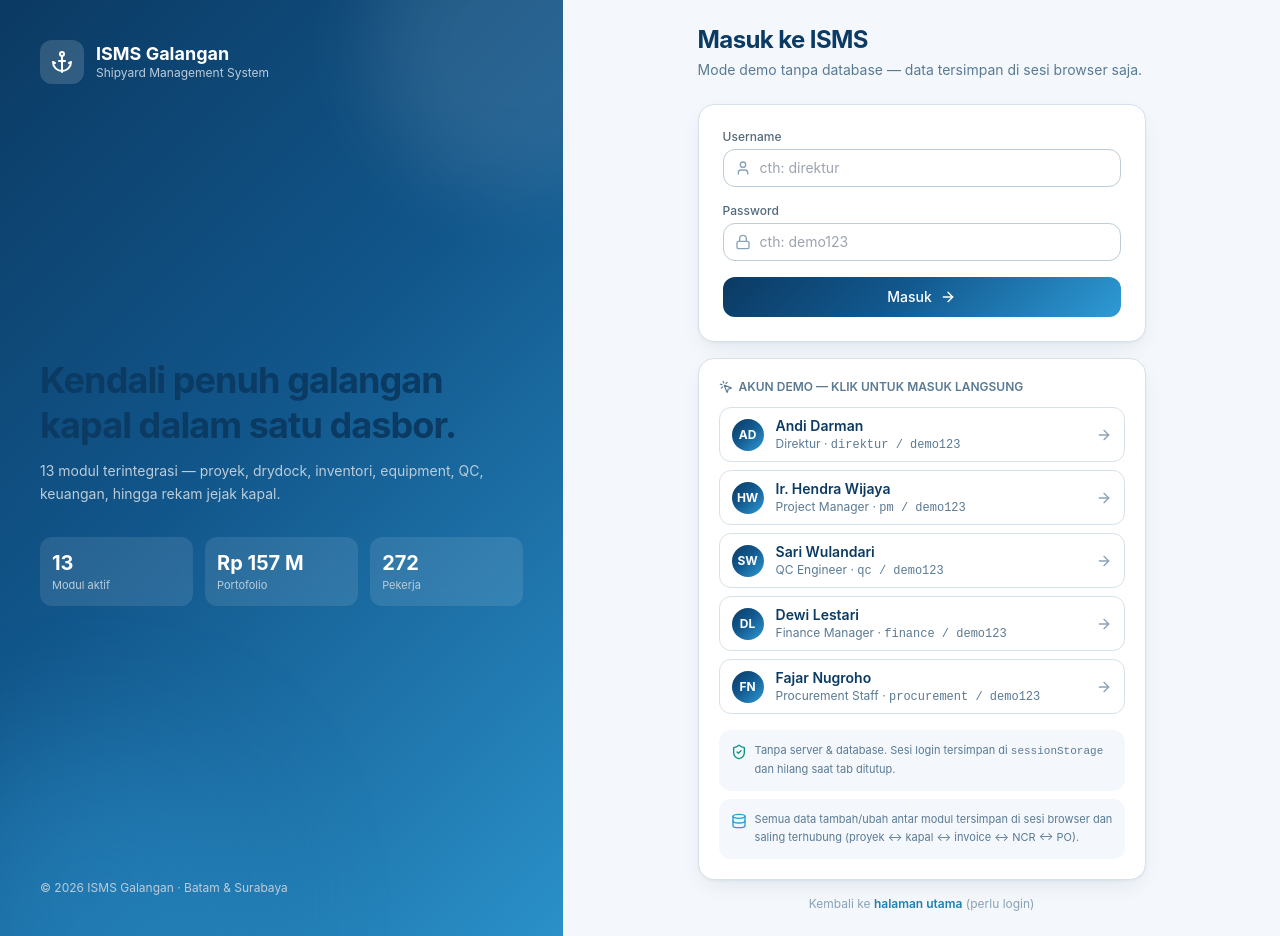
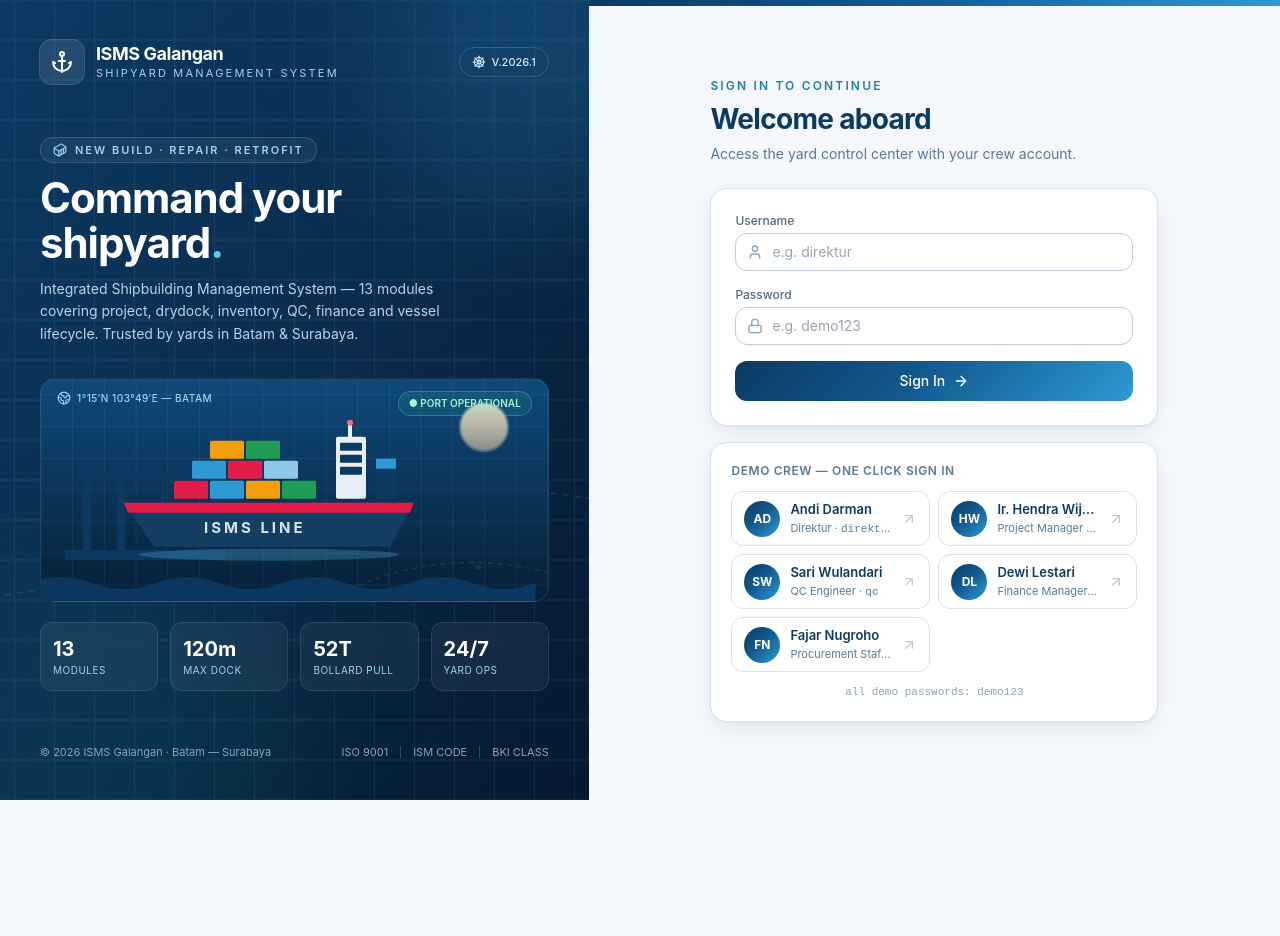
Before and after one commit to Ichsanul21/galangan, a React (Vite) app in the folder apps/web/: page /login in a window 1280 px wide. After the commit the page ends 800 px from the top, so only its background shows below. Built offline with nearby package versions, Linux system fonts and the light colour scheme.

Commit message:
Redesign login page standar pelayaran internasional

```diff
--- a/apps/web/src/pages/Login.tsx
+++ b/apps/web/src/pages/Login.tsx
@@ -1,9 +1,103 @@
 import { useState } from "react";
-import { useNavigate, useLocation, Link } from "react-router-dom";
+import { useNavigate, useLocation } from "react-router-dom";
 import { motion } from "framer-motion";
-import { Anchor, Lock, User, AlertCircle, ArrowRight, ShieldCheck, Database, MousePointerClick } from "lucide-react";
+import { Anchor, Lock, User, AlertCircle, ArrowRight, ArrowUpRight, Globe2, Container, ShipWheel } from "lucide-react";
 import { useAuth, demoUsers } from "../auth/auth";
 import { toast } from "../components/ui";
+
+/* Latar peta rute abstrak — garis lintang/bujur */
+function RouteGrid() {
+  return (
+    <svg className="absolute inset-0 h-full w-full opacity-[0.14]" preserveAspectRatio="xMidYMid slice" viewBox="0 0 800 1000">
+      {Array.from({ length: 17 }).map((_, i) => (
+        <line key={`v${i}`} x1={i * 50} y1="0" x2={i * 50} y2="1000" stroke="#8cc9e8" strokeWidth="1" />
+      ))}
+      {Array.from({ length: 21 }).map((_, i) => (
+        <line key={`h${i}`} x1="0" y1={i * 50} x2="800" y2={i * 50} stroke="#8cc9e8" strokeWidth="1" />
+      ))}
+      <path d="M -20 760 C 150 700, 260 780, 420 690 S 700 600, 840 640" fill="none" stroke="#5ec8f2" strokeWidth="2" strokeDasharray="8 7" />
+      <circle cx="420" cy="690" r="5" fill="#5ec8f2" />
+      <circle cx="420" cy="690" r="11" fill="none" stroke="#5ec8f2" strokeWidth="1.5" opacity="0.6" />
+      <circle cx="120" cy="738" r="4" fill="#f59e0b" />
+      <circle cx="690" cy="622" r="4" fill="#34d399" />
+    </svg>
+  );
+}
+
+/* Siluet kapal kontainer + crane pelabuhan */
+function ShipScene() {
+  return (
+    <div className="relative mt-8 h-56 w-full overflow-hidden rounded-2xl border border-white/10 bg-gradient-to-b from-[#0e4a7a] to-[#071f38]">
+      <RouteGrid />
+      {/* bulan */}
+      <div className="absolute right-10 top-6 h-12 w-12 rounded-full bg-[#f4e9c8] opacity-90 blur-[1px]" />
+      <div className="absolute right-10 top-6 h-12 w-12 rounded-full bg-gradient-to-b from-transparent to-[#071f38]/40" />
+      {/* crane pelabuhan */}
+      <svg className="absolute bottom-10 left-6 h-28 w-40 text-[#0b3a63]" viewBox="0 0 160 110" fill="currentColor" opacity="0.9">
+        <rect x="18" y="30" width="8" height="70" />
+        <rect x="52" y="30" width="8" height="70" />
+        <rect x="8" y="22" width="120" height="8" rx="2" />
+        <rect x="96" y="30" width="4" height="26" />
+        <rect x="88" y="56" width="20" height="12" rx="1" />
+        <rect x="0" y="100" width="160" height="10" />
+      </svg>
+      {/* kapal */}
+      <motion.svg
+        className="absolute bottom-8 left-1/2 w-[420px] max-w-none"
+        style={{ x: "-50%" }}
+        viewBox="0 0 420 150"
+        animate={{ y: [0, -5, 0] }}
+        transition={{ duration: 5, repeat: Infinity, ease: "easeInOut" }}
+      >
+        {/* kontainer */}
+        <g>
+          <rect x="90" y="62" width="34" height="18" rx="1.5" fill="#e11d48" />
+          <rect x="126" y="62" width="34" height="18" rx="1.5" fill="#2e9ad4" />
+          <rect x="162" y="62" width="34" height="18" rx="1.5" fill="#f59e0b" />
+          <rect x="198" y="62" width="34" height="18" rx="1.5" fill="#1f9d55" />
+          <rect x="108" y="42" width="34" height="18" rx="1.5" fill="#2e9ad4" />
+          <rect x="144" y="42" width="34" height="18" rx="1.5" fill="#e11d48" />
+          <rect x="180" y="42" width="34" height="18" rx="1.5" fill="#8cc9e8" />
+          <rect x="126" y="22" width="34" height="18" rx="1.5" fill="#f59e0b" />
+          <rect x="162" y="22" width="34" height="18" rx="1.5" fill="#1f9d55" />
+        </g>
+        {/* bridge */}
+        <rect x="252" y="18" width="30" height="62" rx="2" fill="#e8eef4" />
+        <rect x="256" y="24" width="22" height="8" rx="1" fill="#0b3a63" />
+        <rect x="256" y="36" width="22" height="8" rx="1" fill="#0b3a63" />
+        <rect x="256" y="48" width="22" height="8" rx="1" fill="#0b3a63" />
+        <rect x="264" y="6" width="4" height="14" fill="#e8eef4" />
+        <circle cx="266" cy="4" r="3" fill="#f87171" />
+        {/* cerobong */}
+        <rect x="292" y="40" width="20" height="40" rx="2" fill="#0b3a63" />
+        <rect x="292" y="40" width="20" height="10" fill="#2e9ad4" />
+        {/* lambung */}
+        <path d="M40 84 L330 84 L306 128 L70 128 Z" fill="#123f63" />
+        <path d="M40 84 L330 84 L326 94 L44 94 Z" fill="#e11d48" />
+        <text x="120" y="114" fill="#ffffff" opacity="0.85" fontSize="15" fontWeight="700" letterSpacing="3">ISMS LINE</text>
+        {/* refleksi */}
+        <ellipse cx="185" cy="136" rx="130" ry="6" fill="#5ec8f2" opacity="0.25" />
+      </motion.svg>
+      {/* ombak */}
+      <svg className="absolute bottom-0 left-0 h-10 w-full" viewBox="0 0 800 40" preserveAspectRatio="none">
+        <motion.path
+          d="M0 22 Q 50 10, 100 22 T 200 22 T 300 22 T 400 22 T 500 22 T 600 22 T 700 22 T 800 22 V40 H0 Z"
+          fill="#0b3a63"
+          opacity="0.9"
+          animate={{ x: [0, -50, 0] }}
+          transition={{ duration: 7, repeat: Infinity, ease: "easeInOut" }}
+        />
+      </svg>
+      {/* label koordinat */}
+      <div className="absolute left-4 top-3 flex items-center gap-1.5 text-[10px] font-medium tracking-wider text-[#9fd4ef]">
+        <Globe2 className="h-3.5 w-3.5" /> 1°15′N 103°49′E — BATAM
+      </div>
+      <div className="absolute right-4 top-3 rounded-full border border-emerald-300/30 bg-emerald-400/10 px-2.5 py-1 text-[10px] font-semibold text-emerald-200">
+        ● PORT OPERATIONAL
+      </div>
+    </div>
+  );
+}
 
 export default function Login() {
   const { login } = useAuth();
@@ -36,51 +130,85 @@ export default function Login() {
   };
 
   return (
-    <div className="flex min-h-screen bg-surface">
-      {/* Panel kiri — branding */}
-      <div className="relative hidden w-[44%] flex-col justify-between overflow-hidden bg-navy-900 p-10 text-white lg:flex">
-        <div className="absolute inset-0 bg-gradient-hero opacity-90" />
-        <div className="absolute -right-24 -top-24 h-72 w-72 rounded-full bg-white/10 blur-2xl" />
-        <div className="absolute -bottom-32 -left-16 h-80 w-80 rounded-full bg-ocean-500/30 blur-3xl" />
-        <div className="relative flex items-center gap-3">
-          <div className="flex h-11 w-11 items-center justify-center rounded-xl bg-white/15">
-            <Anchor className="h-6 w-6" />
+    <div className="flex min-h-screen bg-[#06182e]">
+      {/* Panel kiri — brand maritim */}
+      <div className="relative hidden w-[46%] flex-col justify-between overflow-hidden p-10 text-white lg:flex">
+        <div className="absolute inset-0 bg-gradient-to-br from-[#0b3a63] via-[#0a2c4e] to-[#06182e]" />
+        <RouteGrid />
+        <div className="absolute -right-28 -top-28 h-80 w-80 rounded-full bg-ocean-500/20 blur-3xl" />
+        <div className="absolute -bottom-36 -left-20 h-96 w-96 rounded-full bg-teal-500/10 blur-3xl" />
+
+        <div className="relative flex items-center justify-between">
+          <div className="flex items-center gap-3">
+            <div className="flex h-11 w-11 items-center justify-center rounded-xl bg-white/10 ring-1 ring-white/20">
+              <Anchor className="h-6 w-6" />
+            </div>
+            <div>
+              <p className="text-lg font-bold leading-tight tracking-tight">ISMS Galangan</p>
+              <p className="text-[11px] uppercase tracking-[0.2em] text-[#9fd4ef]">Shipyard Management System</p>
+            </div>
           </div>
-          <div>
-            <p className="text-lg font-bold leading-tight">ISMS Galangan</p>
-            <p className="text-xs text-steel-300">Shipyard Management System</p>
+          <div className="flex items-center gap-1.5 rounded-full border border-white/15 px-3 py-1.5 text-[11px] font-medium text-[#cfe8f7]">
+            <ShipWheel className="h-3.5 w-3.5" /> V.2026.1
           </div>
         </div>
+
         <div className="relative">
-          <motion.h1
-            initial={{ opacity: 0, y: 20 }}
-            animate={{ opacity: 1, y: 0 }}
-            transition={{ duration: 0.5 }}
-            className="text-4xl font-bold leading-tight tracking-tight"
-          >
-            Kendali penuh galangan kapal dalam satu dasbor.
-          </motion.h1>
-          <p className="mt-3 max-w-md text-sm leading-relaxed text-steel-300">
-            13 modul terintegrasi — proyek, drydock, inventori, equipment, QC, keuangan, hingga rekam jejak kapal.
-          </p>
-          <div className="mt-8 grid grid-cols-3 gap-3">
+          <motion.div initial={{ opacity: 0, y: 24 }} animate={{ opacity: 1, y: 0 }} transition={{ duration: 0.55 }}>
+            <p className="mb-3 inline-flex items-center gap-2 rounded-full border border-white/15 bg-white/5 px-3 py-1 text-[11px] font-semibold uppercase tracking-[0.18em] text-[#9fd4ef]">
+              <Container className="h-3.5 w-3.5" /> New Build · Repair · Retrofit
+            </p>
+            <h1 className="text-[42px] font-bold leading-[1.08] tracking-tight text-white">
+              Command your
+              <br />
+              shipyard<span className="text-[#5ec8f2]">.</span>
+            </h1>
+            <p className="mt-3 max-w-md text-sm leading-relaxed text-[#b8d4e8]">
+              Integrated Shipbuilding Management System — 13 modules covering project, drydock, inventory,
+              QC, finance and vessel lifecycle. Trusted by yards in Batam & Surabaya.
+            </p>
+          </motion.div>
+
+          <motion.div initial={{ opacity: 0, y: 24 }} animate={{ opacity: 1, y: 0 }} transition={{ duration: 0.55, delay: 0.12 }}>
+            <ShipScene />
+          </motion.div>
+
+          <div className="mt-5 grid grid-cols-4 gap-3">
             {[
-              { v: "13", l: "Modul aktif" },
-              { v: "Rp 157 M", l: "Portofolio" },
-              { v: "272", l: "Pekerja" },
-            ].map((s) => (
-              <div key={s.l} className="rounded-xl bg-white/10 p-3 backdrop-blur">
+              { v: "13", l: "Modules" },
+              { v: "120m", l: "Max Dock" },
+              { v: "52T", l: "Bollard Pull" },
+              { v: "24/7", l: "Yard Ops" },
+            ].map((s, i) => (
+              <motion.div
+                key={s.l}
+                initial={{ opacity: 0, y: 16 }}
+                animate={{ opacity: 1, y: 0 }}
+                transition={{ duration: 0.4, delay: 0.2 + i * 0.07 }}
+                className="rounded-xl border border-white/10 bg-white/5 p-3 backdrop-blur"
+              >
                 <p className="text-xl font-bold">{s.v}</p>
-                <p className="text-[11px] text-steel-300">{s.l}</p>
-              </div>
+                <p className="text-[10px] uppercase tracking-wider text-[#9fd4ef]">{s.l}</p>
+              </motion.div>
             ))}
           </div>
         </div>
-        <p className="relative text-xs text-steel-300">© 2026 ISMS Galangan · Batam & Surabaya</p>
+
+        <div className="relative flex items-center justify-between text-[11px] text-[#7ba7c4]">
+          <p>© 2026 ISMS Galangan · Batam — Surabaya</p>
+          <p className="flex items-center gap-3">
+            <span>ISO 9001</span>
+            <span className="h-3 w-px bg-white/20" />
+            <span>ISM CODE</span>
+            <span className="h-3 w-px bg-white/20" />
+            <span>BKI CLASS</span>
+          </p>
+        </div>
       </div>
 
       {/* Panel kanan — form */}
-      <div className="flex flex-1 items-center justify-center p-6">
+      <div className="relative flex flex-1 items-center justify-center bg-surface p-6">
+        <div className="pointer-events-none absolute inset-x-0 top-0 h-1.5 bg-gradient-hero" />
         <motion.div
           initial={{ opacity: 0, y: 16 }}
           animate={{ opacity: 1, y: 0 }}
@@ -93,14 +221,13 @@ export default function Login() {
             </div>
             <div>
               <p className="font-bold text-navy-900">ISMS Galangan</p>
-              <p className="text-xs text-steel-500">Shipyard Management System</p>
+              <p className="text-[11px] uppercase tracking-wider text-steel-500">Shipyard Management System</p>
             </div>
           </div>
 
-          <h2 className="text-2xl font-bold tracking-tight text-navy-900">Masuk ke ISMS</h2>
-          <p className="mt-1 text-sm text-steel-500">
-            Mode demo tanpa database — data tersimpan di sesi browser saja.
-          </p>
+          <p className="text-xs font-semibold uppercase tracking-[0.18em] text-ocean-600">Sign in to continue</p>
+          <h2 className="mt-1 text-[28px] font-bold tracking-tight text-navy-900">Welcome aboard</h2>
+          <p className="mt-1 text-sm text-steel-500">Access the yard control center with your crew account.</p>
 
           <motion.form
             key={shake}
@@ -121,7 +248,7 @@ export default function Login() {
                 <User className="pointer-events-none absolute left-3 top-1/2 h-4 w-4 -translate-y-1/2 text-steel-400" />
                 <input
                   className="input pl-9"
-                  placeholder="cth: direktur"
+                  placeholder="e.g. direktur"
                   value={username}
                   onChange={(e) => setUsername(e.target.value)}
                   autoComplete="username"
@@ -135,7 +262,7 @@ export default function Login() {
                 <input
                   type="password"
                   className="input pl-9"
-                  placeholder="cth: demo123"
+                  placeholder="e.g. demo123"
                   value={password}
                   onChange={(e) => setPassword(e.target.value)}
                   autoComplete="current-password"
@@ -143,53 +270,34 @@ export default function Login() {
               </div>
             </label>
             <button type="submit" className="btn-primary-gradient w-full justify-center py-2.5">
-              Masuk <ArrowRight className="h-4 w-4" />
+              Sign In <ArrowRight className="h-4 w-4" />
             </button>
           </motion.form>
 
           <div className="card mt-4 p-5">
-            <p className="flex items-center gap-1.5 text-xs font-semibold text-steel-500">
-              <MousePointerClick className="h-3.5 w-3.5" /> AKUN DEMO — KLIK UNTUK MASUK LANGSUNG
-            </p>
-            <div className="mt-3 space-y-2">
+            <p className="text-xs font-semibold uppercase tracking-wider text-steel-500">Demo crew — one click sign in</p>
+            <div className="mt-3 grid grid-cols-1 gap-2 sm:grid-cols-2">
               {demoUsers.map((u) => (
                 <button
                   key={u.username}
                   onClick={() => quickLogin(u.username)}
-                  className="flex w-full items-center gap-3 rounded-xl border border-steel-200 px-3 py-2 text-left transition-colors hover:border-ocean-400 hover:bg-ocean-50"
+                  className="group flex items-center gap-2.5 rounded-xl border border-steel-200 px-3 py-2 text-left transition-all hover:-translate-y-0.5 hover:border-ocean-400 hover:shadow-soft"
                 >
-                  <span className="flex h-8 w-8 items-center justify-center rounded-full bg-gradient-hero text-xs font-bold text-white">
+                  <span className="flex h-9 w-9 shrink-0 items-center justify-center rounded-full bg-gradient-hero text-xs font-bold text-white">
                     {u.initials}
                   </span>
                   <span className="min-w-0 flex-1">
-                    <span className="block truncate text-sm font-semibold text-navy-900">{u.name}</span>
-                    <span className="block text-xs text-steel-500">
-                      {u.role} · <span className="font-mono">{u.username} / demo123</span>
+                    <span className="block truncate text-[13px] font-semibold text-navy-900">{u.name}</span>
+                    <span className="block truncate text-[11px] text-steel-500">
+                      {u.role} · <span className="font-mono">{u.username}</span>
                     </span>
                   </span>
-                  <ArrowRight className="h-4 w-4 shrink-0 text-steel-400" />
+                  <ArrowUpRight className="h-4 w-4 shrink-0 text-steel-300 transition-colors group-hover:text-ocean-500" />
                 </button>
               ))}
             </div>
-            <div className="mt-4 flex items-start gap-2 rounded-xl bg-surface p-3 text-[11px] leading-relaxed text-steel-500">
-              <ShieldCheck className="mt-0.5 h-4 w-4 shrink-0 text-teal-500" />
-              <span>
-                Tanpa server & database. Sesi login tersimpan di <span className="font-mono">sessionStorage</span> dan
-                hilang saat tab ditutup.
-              </span>
-            </div>
-            <div className="mt-2 flex items-start gap-2 rounded-xl bg-surface p-3 text-[11px] leading-relaxed text-steel-500">
-              <Database className="mt-0.5 h-4 w-4 shrink-0 text-ocean-500" />
-              <span>
-                Semua data tambah/ubah antar modul tersimpan di sesi browser dan saling terhubung (proyek ↔ kapal ↔
-                invoice ↔ NCR ↔ PO).
-              </span>
-            </div>
+            <p className="mt-3 text-center font-mono text-[11px] text-steel-400">all demo passwords: demo123</p>
           </div>
-
-          <p className="mt-4 text-center text-xs text-steel-400">
-            Kembali ke <Link to="/dashboard" className="font-semibold text-ocean-600 hover:underline">halaman utama</Link> (perlu login)
-          </p>
         </motion.div>
       </div>
     </div>
```
